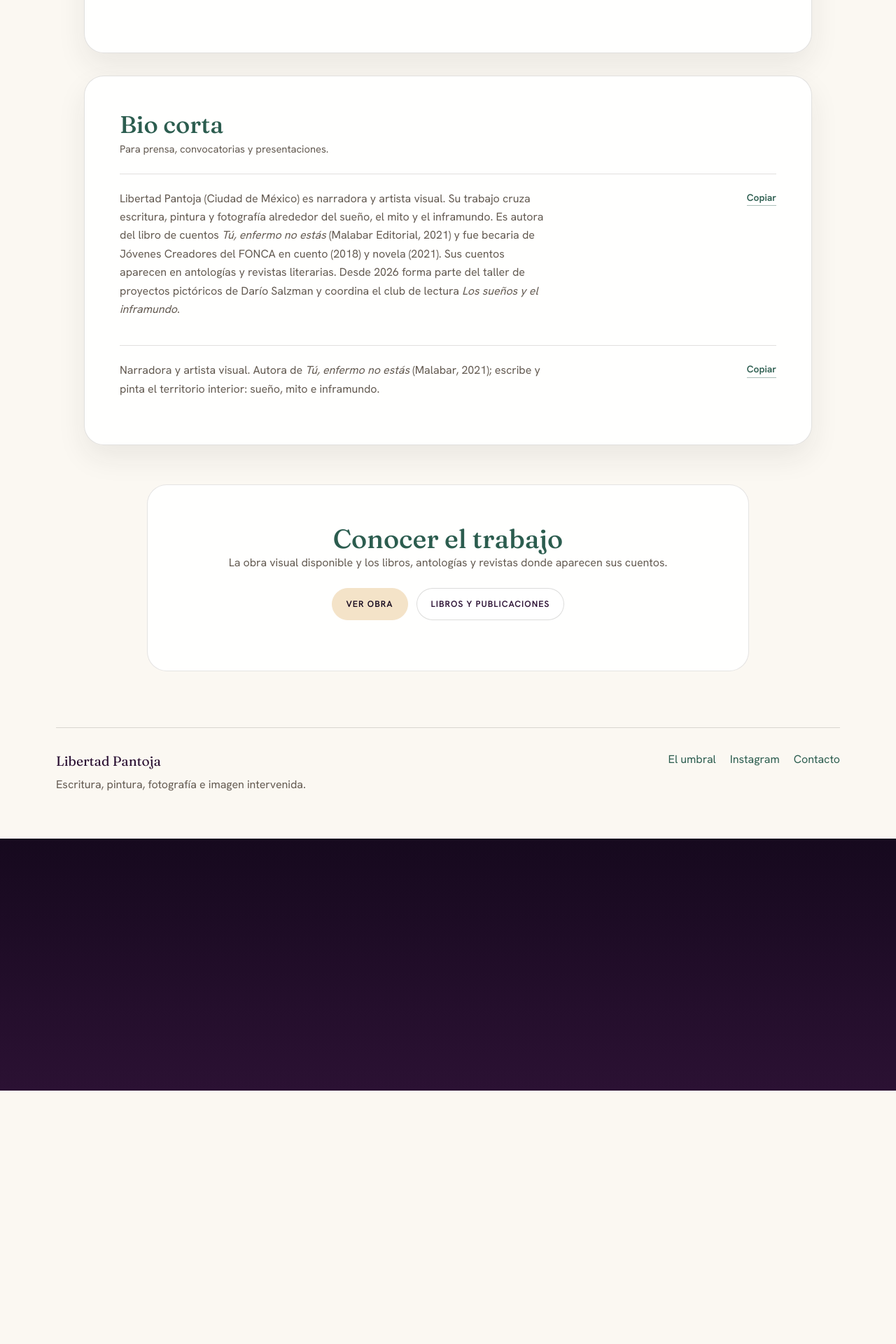
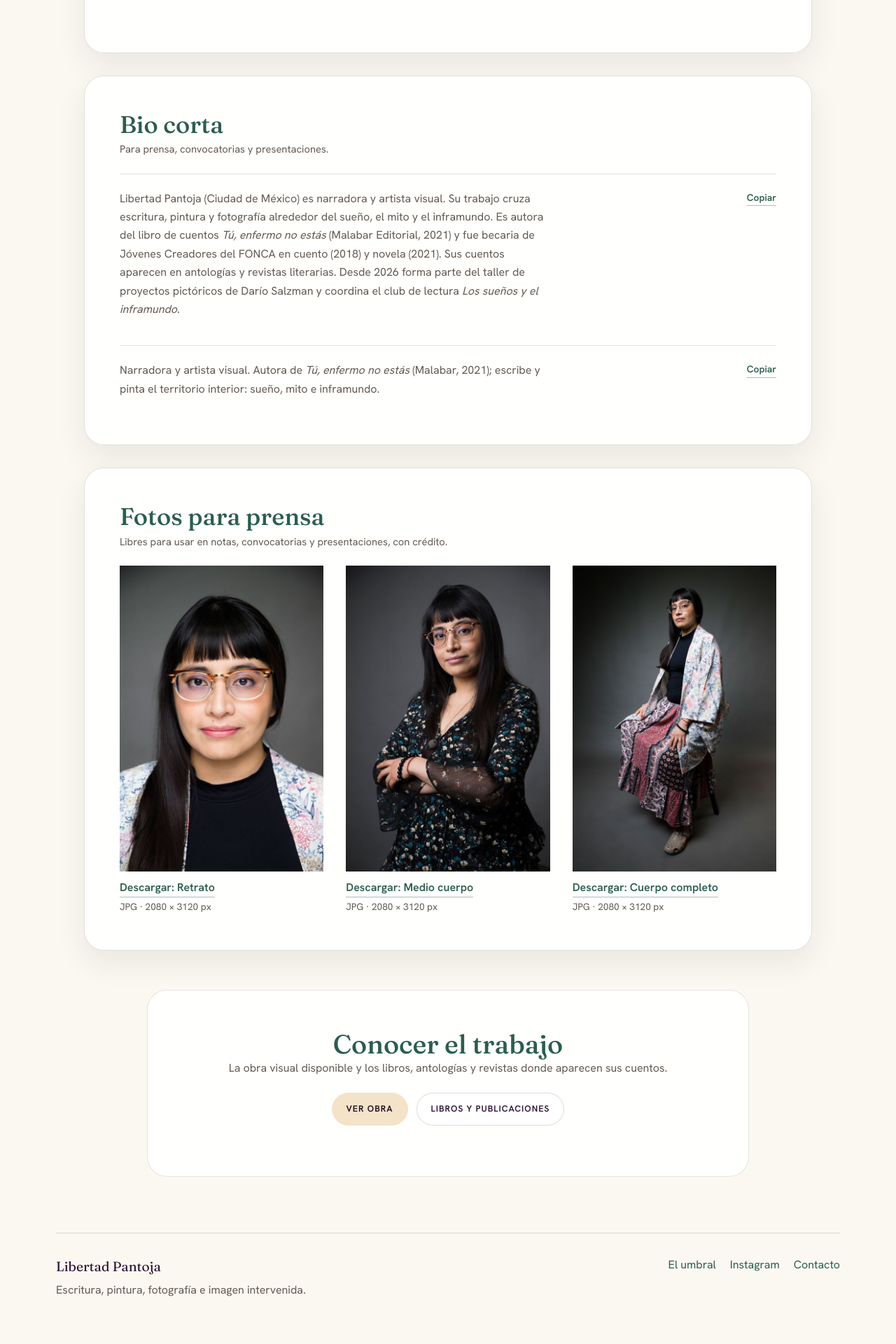
Before and after one commit to LiberPH/libertad-pantoja_site, a Jekyll site: the page built from bio.html, in a window 1280 px wide. Shown: the part 1931-3851 px from the top of the page at 70% size. Built offline with Jekyll 4.4.1, drawn with Linux system fonts in a browser that asks for light colours.

Commit message:
Bio: fotos para prensa con descarga en alta resolución
Co-Authored-By: Claude Opus 5.5 <noreply@anthropic.com>

```diff
--- a/assets/css/main.css
+++ b/assets/css/main.css
@@ -534,6 +534,27 @@ body.cabecera-clara { background: var(--crema-fondo); }
 
 .cta-band.small h2 { color: var(--verde); }
 .cta-band.small p { color: var(--tinta-media); }
+
+.bio-fotos { margin-top: 32px; }
+.fotos-prensa {
+  display: grid;
+  grid-template-columns: repeat(3, minmax(0, 1fr));
+  gap: clamp(16px, 3vw, 32px);
+  margin: 22px 0 0;
+  padding: 0;
+  list-style: none;
+}
+.fotos-prensa img { display: block; width: 100%; height: auto; aspect-ratio: 2 / 3; object-fit: cover; }
+.fotos-prensa a {
+  position: relative;
+  display: inline-block;
+  margin-top: 10px;
+  color: var(--verde);
+  font-weight: 600;
+  border-bottom: 1px solid rgba(44, 93, 79, 0.4);
+}
+.fotos-prensa a::after { content: ""; position: absolute; inset: -10px -6px; }
+.fotos-dato { display: block; margin-top: 2px; color: var(--tinta-media); font-size: 0.85rem; }
 
 .bio-notas { margin-top: 32px; }
 .notas-lista { margin: 18px 0 0; padding: 0; list-style: none; }
@@ -1696,6 +1717,7 @@ summary:focus-visible,
 
 @media (max-width: 580px) {
   .bio-prensa-texto { grid-template-columns: 1fr; }
+  .fotos-prensa { grid-template-columns: 1fr 1fr; }
   .bio-copiar { justify-self: start; }
   .page-hero.con-obra { grid-template-columns: 1fr; }
   .page-hero-obra img { max-height: 340px; margin-left: 0; }
--- a/bio.html
+++ b/bio.html
@@ -99,6 +99,28 @@ permalink: /bio/
   }
 </script>
 
+<section class="timeline-panel bio-fotos">
+  <h2>Fotos para prensa</h2>
+  <p class="bio-prensa-nota">Libres para usar en notas, convocatorias y presentaciones, con crédito.</p>
+  <ul class="fotos-prensa">
+    <li>
+      <img src="{{ '/assets/img/prensa/libertad-pantoja-retrato-vista.jpg' | relative_url }}" alt="Retrato de Libertad Pantoja de frente, con lentes y flequillo, sobre fondo gris." width="600" height="900" loading="lazy" decoding="async">
+      <a href="{{ '/assets/img/prensa/libertad-pantoja-retrato.jpg' | relative_url }}" download>Descargar: Retrato</a>
+      <span class="fotos-dato">JPG · 2080 × 3120 px</span>
+    </li>
+    <li>
+      <img src="{{ '/assets/img/prensa/libertad-pantoja-medio-cuerpo-vista.jpg' | relative_url }}" alt="Libertad Pantoja de medio cuerpo, con los brazos cruzados y blusa floreada, sobre fondo gris." width="600" height="900" loading="lazy" decoding="async">
+      <a href="{{ '/assets/img/prensa/libertad-pantoja-medio-cuerpo.jpg' | relative_url }}" download>Descargar: Medio cuerpo</a>
+      <span class="fotos-dato">JPG · 2080 × 3120 px</span>
+    </li>
+    <li>
+      <img src="{{ '/assets/img/prensa/libertad-pantoja-cuerpo-completo-vista.jpg' | relative_url }}" alt="Libertad Pantoja sentada, con kimono claro y falda estampada, sobre fondo gris." width="600" height="900" loading="lazy" decoding="async">
+      <a href="{{ '/assets/img/prensa/libertad-pantoja-cuerpo-completo.jpg' | relative_url }}" download>Descargar: Cuerpo completo</a>
+      <span class="fotos-dato">JPG · 2080 × 3120 px</span>
+    </li>
+  </ul>
+</section>
+
 <section class="cta-band small">
   <h2>Conocer el trabajo</h2>
   <p>La obra visual disponible y los libros, antologías y revistas donde aparecen sus cuentos.</p>
```
Also changed, not shown: assets/img/prensa/libertad-pantoja-cuerpo-completo-vista.jpg (added), assets/img/prensa/libertad-pantoja-cuerpo-completo.jpg (added), assets/img/prensa/libertad-pantoja-medio-cuerpo-vista.jpg (added), assets/img/prensa/libertad-pantoja-medio-cuerpo.jpg (added), assets/img/prensa/libertad-pantoja-retrato-vista.jpg (added), assets/img/prensa/libertad-pantoja-retrato.jpg (added).
